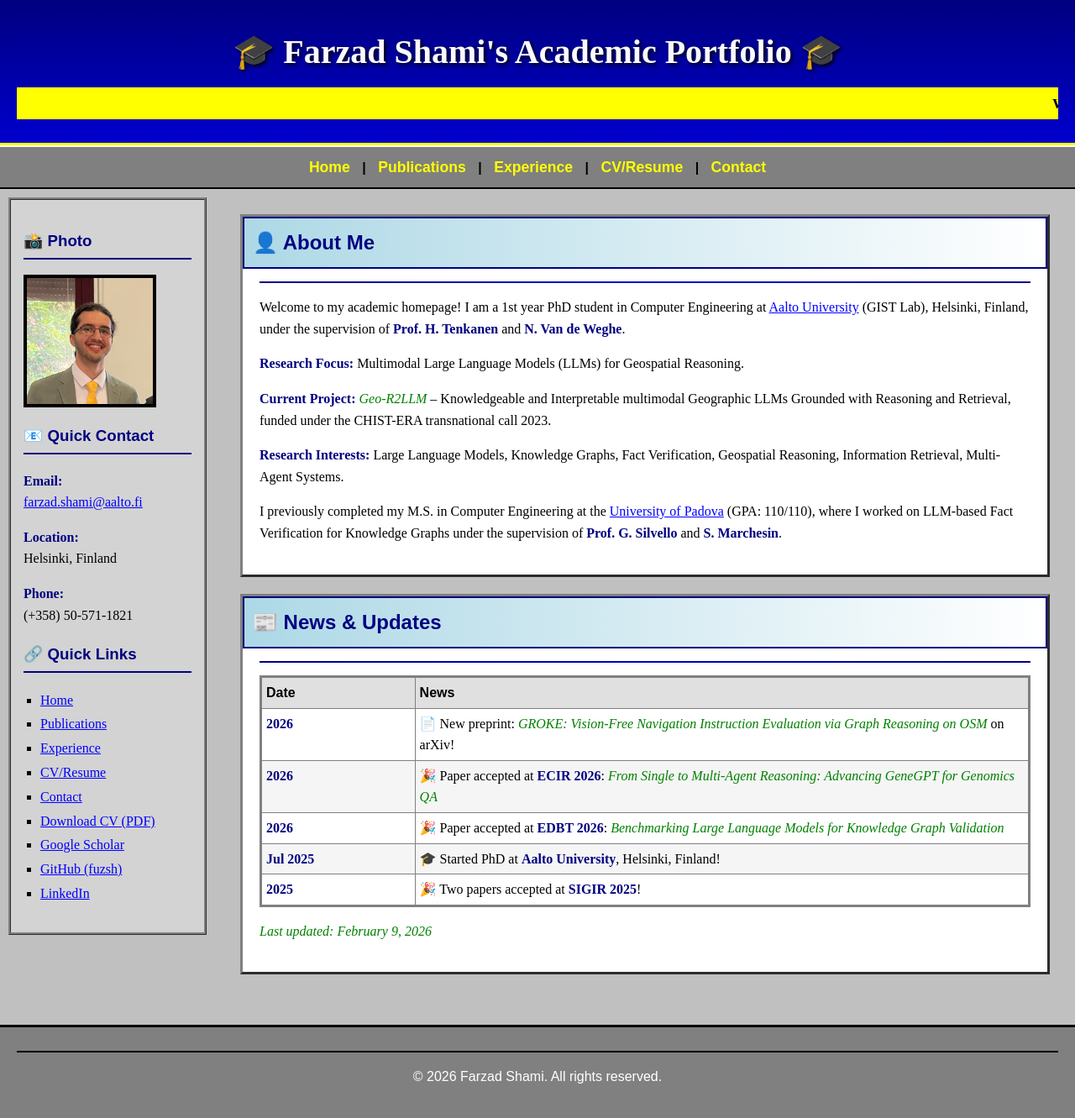
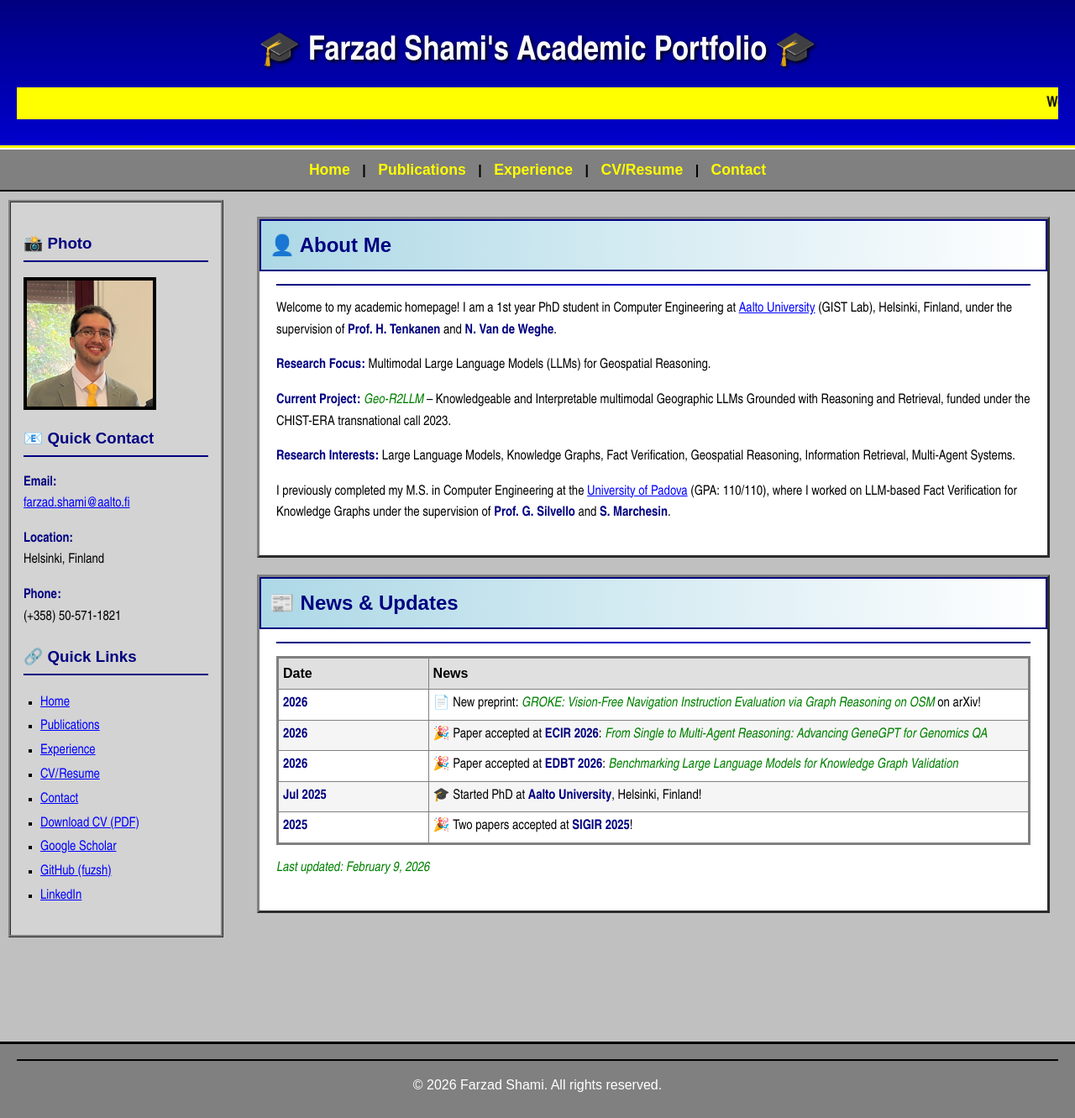
Before and after one commit to fuzsh/fuzsh.github.io, a Jekyll site: the page built from index.html, in a window 1280 px wide and 1331 px high. Shown: the whole window at 84% size. Built offline with Jekyll 4.4.1, drawn with Linux system fonts in a browser that asks for light colours; some web fonts are replaced.

Commit message:
Implement font change and layout improvements
Co-authored-by: fuzsh <24815101+fuzsh@users.noreply.github.com>

```diff
--- a/_layouts/default.html
+++ b/_layouts/default.html
@@ -4,23 +4,24 @@
     <meta charset="UTF-8">
     <meta name="viewport" content="width=device-width, initial-scale=1.0">
     <title>{% if page.title %}{{ page.title }} - {% endif %}{{ site.title }}</title>
+    <link rel="preconnect" href="https://fonts.googleapis.com">
+    <link rel="preconnect" href="https://fonts.gstatic.com" crossorigin>
+    <link href="https://fonts.googleapis.com/css2?family=Fira+Sans+Extra+Condensed:wght@400;700&display=swap" rel="stylesheet">
     <link rel="stylesheet" href="{{ site.baseurl }}/css/style.css">
 </head>
 <body>
     {% include header.html %}
 
     <!-- Main content area -->
-    <table width="100%" border="0" cellpadding="10" cellspacing="0">
-        <tr>
-            <td width="20%" valign="top">
-                {% include sidebar.html show_contact=page.show_contact %}
-            </td>
+    <div class="page-container">
+        <div class="sidebar-wrapper">
+            {% include sidebar.html show_contact=page.show_contact %}
+        </div>
 
-            <td width="80%" valign="top">
-                {{ content }}
-            </td>
-        </tr>
-    </table>
+        <div class="content-wrapper">
+            {{ content }}
+        </div>
+    </div>
 
     {% include footer.html %}
 </body>
--- a/css/style.css
+++ b/css/style.css
@@ -1,13 +1,16 @@
 /* Classic 90s Web Design CSS */
 
-/* Body styling with classic grey background */
+/* Body styling with classic grey background and Fira Sans Extra Condensed font */
 body {
-    font-family: "Times New Roman", Times, serif;
+    font-family: "Fira Sans Extra Condensed", "Arial Narrow", Arial, Helvetica, sans-serif;
     background-color: #c0c0c0;
     color: #000000;
     margin: 0;
     padding: 0;
     line-height: 1.6;
+    display: flex;
+    flex-direction: column;
+    min-height: 100vh;
 }
 
 /* Header styling */
@@ -85,13 +88,40 @@ a:hover {
     margin-bottom: 20px;
 }
 
+/* Page container layout for flexible sidebar and content */
+.page-container {
+    display: flex;
+    flex: 1;
+    overflow: hidden;
+}
+
+.sidebar-wrapper {
+    width: 20%;
+    min-width: 200px;
+    background-color: #c0c0c0;
+    padding: 10px;
+}
+
+.content-wrapper {
+    flex: 1;
+    overflow-y: auto;
+    padding: 10px;
+    background-color: #c0c0c0;
+}
+
 /* Sticky sidebar for desktop view */
 @media (min-width: 769px) {
-    td[width="20%"] {
+    .sidebar-wrapper {
         position: sticky;
         top: 0;
-        max-height: 100vh;
-        overflow-y: auto;
+        align-self: flex-start;
+        max-height: calc(100vh - 0px);
+        overflow: visible;
+    }
+
+    .sidebar {
+        position: sticky;
+        top: 0;
     }
 }
 
@@ -174,10 +204,10 @@ ol li {
 .footer {
     background-color: #808080;
     color: #ffffff;
-    padding: 20px;
-    margin-top: 30px;
+    padding: 10px 20px;
+    margin-top: auto;
     border-top: 3px solid #000000;
-    font-family: Arial, Helvetica, sans-serif;
+    font-family: "Fira Sans Extra Condensed", Arial, Helvetica, sans-serif;
 }
 
 .footer hr {
@@ -211,14 +241,20 @@ center {
 
 /* Responsive adjustments while maintaining 90s feel */
 @media (max-width: 768px) {
-    table[width="100%"] {
-        display: block;
+    .page-container {
+        flex-direction: column;
+        overflow: visible;
     }
 
-    table[width="100%"] tr,
-    table[width="100%"] td {
-        display: block;
-        width: 100% !important;
+    .sidebar-wrapper,
+    .content-wrapper {
+        width: 100%;
+        overflow: visible;
+        max-height: none;
+    }
+
+    .sidebar-wrapper {
+        position: static;
     }
 
     .header h1 {
```
